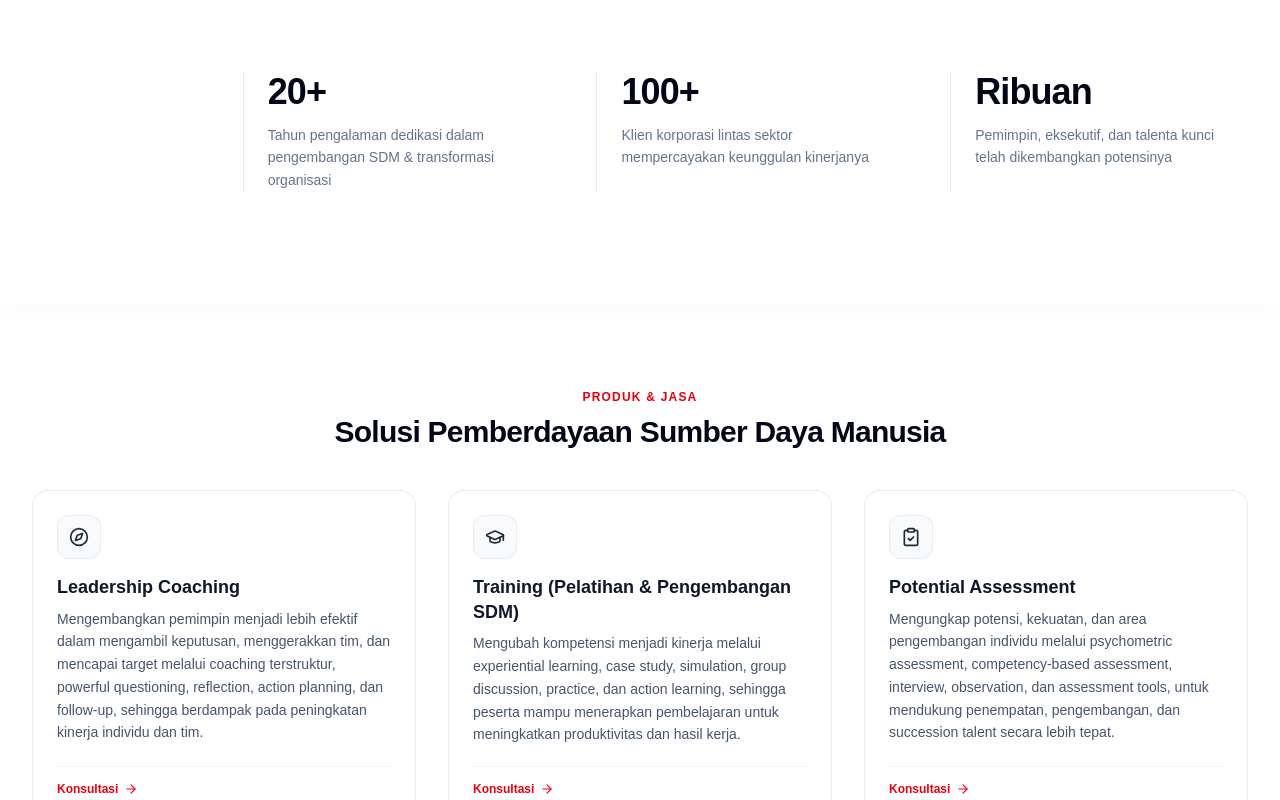
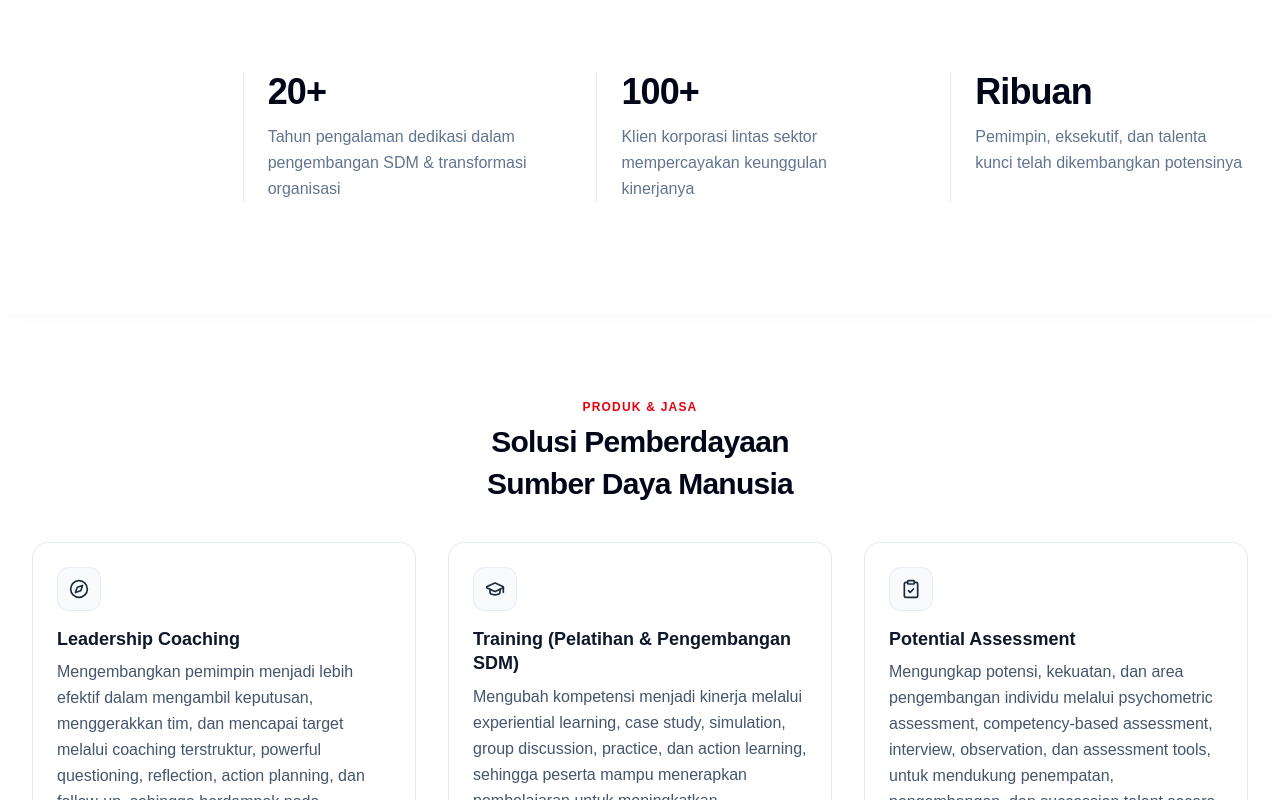
Before and after one commit to novrandobilly/edoras, a Next.js app in the folder frontend/: page / in a window 1280 px wide. Shown: the part 1140-1940 px from the top of the page. Built offline with nearby package versions, Linux system fonts and the light colour scheme.

Commit message:
feat: enhance typography and content structure in AboutSection, ServicesSection, and TeamSection for improved readability

```diff
--- a/frontend/src/features/home/features/AboutSection.tsx
+++ b/frontend/src/features/home/features/AboutSection.tsx
@@ -69,7 +69,7 @@ export function AboutSection() {
                   <p className="text-2xl sm:text-3xl lg:text-4xl font-bold tracking-tight text-slate-950">
                     {stat.value}
                   </p>
-                  <p className="mt-3 text-xs sm:text-sm text-slate-500 font-normal leading-relaxed">
+                  <p className="mt-3 text-sm sm:text-base text-slate-500 font-normal leading-relaxed">
                     {stat.label}
                   </p>
                 </div>
--- a/frontend/src/features/home/features/ServicesSection.tsx
+++ b/frontend/src/features/home/features/ServicesSection.tsx
@@ -61,7 +61,10 @@ export function ServicesSection() {
             Produk & Jasa
           </span>
           <h2 className="mt-1.5 text-2xl sm:text-3xl font-extrabold tracking-tight text-slate-950">
-            Solusi Pemberdayaan Sumber Daya Manusia
+            Solusi Pemberdayaan
+          </h2>
+          <h2 className="mt-1.5 text-2xl sm:text-3xl font-extrabold tracking-tight text-slate-950">
+            Sumber Daya Manusia
           </h2>
         </div>
 
@@ -84,7 +87,7 @@ export function ServicesSection() {
                     {service.title}
                   </h3>
 
-                  <p className="mt-2 text-xs sm:text-sm text-slate-600 leading-relaxed font-normal">
+                  <p className="mt-2 text-sm sm:text-base text-slate-600 leading-relaxed font-normal">
                     {service.summary}
                   </p>
                 </div>
--- a/frontend/src/features/home/features/TeamSection.tsx
+++ b/frontend/src/features/home/features/TeamSection.tsx
@@ -15,7 +15,8 @@ export function TeamSection() {
     },
     {
       name: "Gaby Anniwati",
-      title: "Psychologist, Certified Professional Coach, Clinical Hypnotherapist",
+      title:
+        "Psychologist, Certified Professional Coach, Clinical Hypnotherapist",
       summary:
         "Spesialis talent recruitment, asesmen kompetensi terintegrasi, dan coaching kepemimpinan eksekutif.",
       credentials: ["Psikolog", "Certified Coach", "Hypnotherapist"],
@@ -26,13 +27,20 @@ export function TeamSection() {
       title: "BrainPower® Trainer, Certified Professional Coach",
       summary:
         "Praktisi modifikasi perilaku dan kreator konsep BrainPower® untuk akselerasi produktivitas serta ketahanan mental.",
-      credentials: ["BrainPower® Creator", "Behavioral Trainer", "Certified Coach"],
+      credentials: [
+        "BrainPower® Creator",
+        "Behavioral Trainer",
+        "Certified Coach",
+      ],
       photo: photoRisman,
     },
   ];
 
   return (
-    <section id="tim-ahli" className="py-14 lg:py-20 bg-slate-50 border-b border-slate-200/80">
+    <section
+      id="tim-ahli"
+      className="py-14 lg:py-20 bg-slate-50 border-b border-slate-200/80"
+    >
       <div className="mx-auto max-w-6xl px-4 sm:px-6 lg:px-8">
         {/* Section Header - Clean without redundant description */}
         <div className="text-center max-w-2xl mx-auto">
@@ -66,10 +74,10 @@ export function TeamSection() {
                 <h3 className="mt-4 text-base sm:text-lg font-bold text-slate-950 group-hover:text-red-600 transition-colors">
                   {member.name}
                 </h3>
-                <p className="mt-1 text-xs font-semibold text-slate-500 leading-snug">
+                <p className="mt-1 text-sm font-normal italic text-slate-500 leading-snug">
                   {member.title}
                 </p>
-                <p className="mt-2.5 text-xs text-slate-600 leading-relaxed font-normal">
+                <p className="mt-2.5 text-base text-slate-600 leading-relaxed font-normal">
                   {member.summary}
                 </p>
               </div>
--- a/frontend/src/features/home/features/experience-section/index.tsx
+++ b/frontend/src/features/home/features/experience-section/index.tsx
@@ -70,7 +70,7 @@ export function ExperienceSection() {
         </div>
 
         {/* Industry Focus Pills */}
-        <div className="mt-12 pt-8 border-t border-slate-200 text-center">
+        {/* <div className="mt-12 pt-8 border-t border-slate-200 text-center">
           <p className="text-xs font-bold uppercase tracking-wider text-slate-400 mb-3.5">
             Cakupan Sektor Industri:
           </p>
@@ -84,7 +84,7 @@ export function ExperienceSection() {
               </span>
             ))}
           </div>
-        </div>
+        </div> */}
       </div>
     </section>
   );
```
